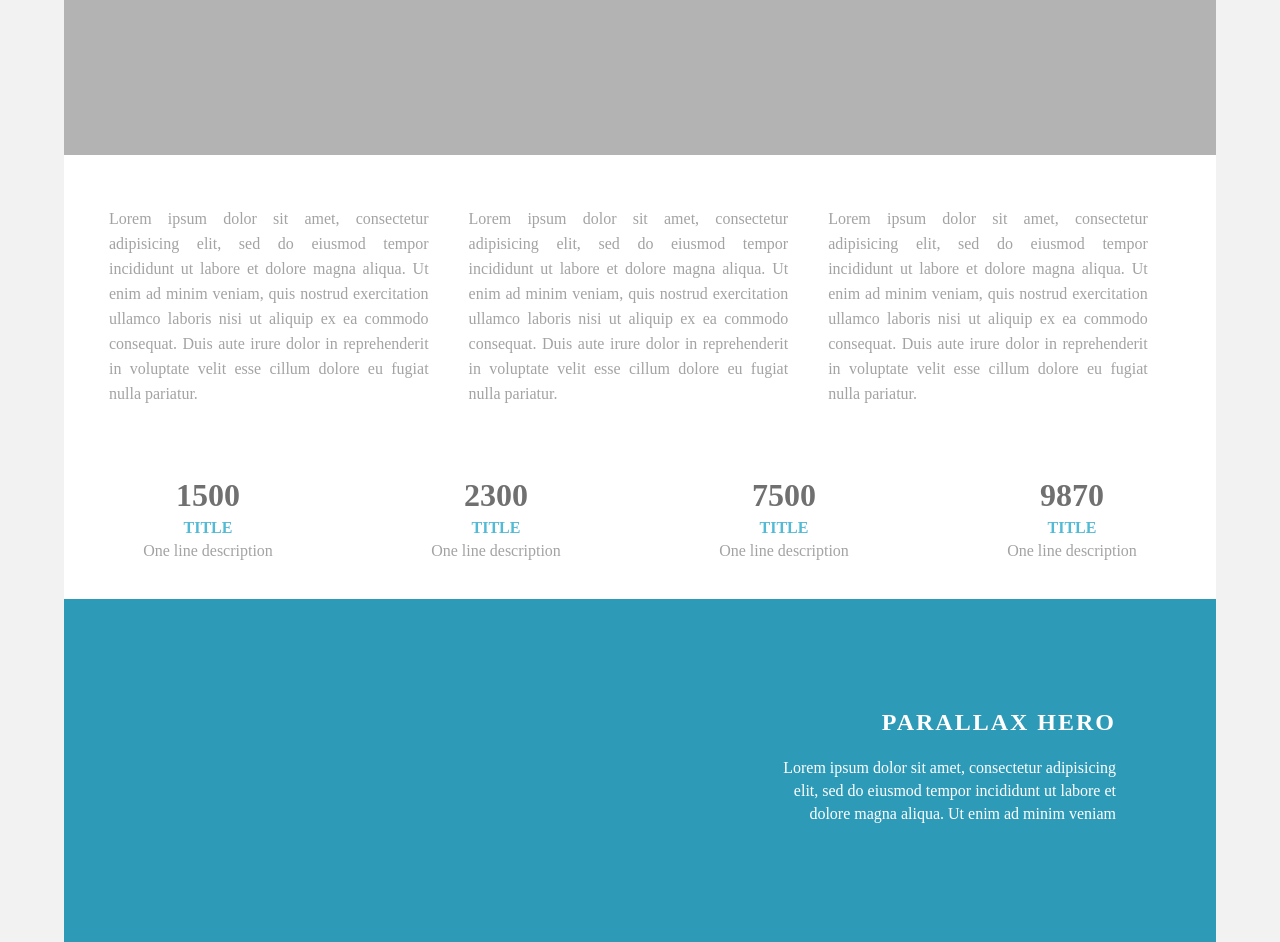
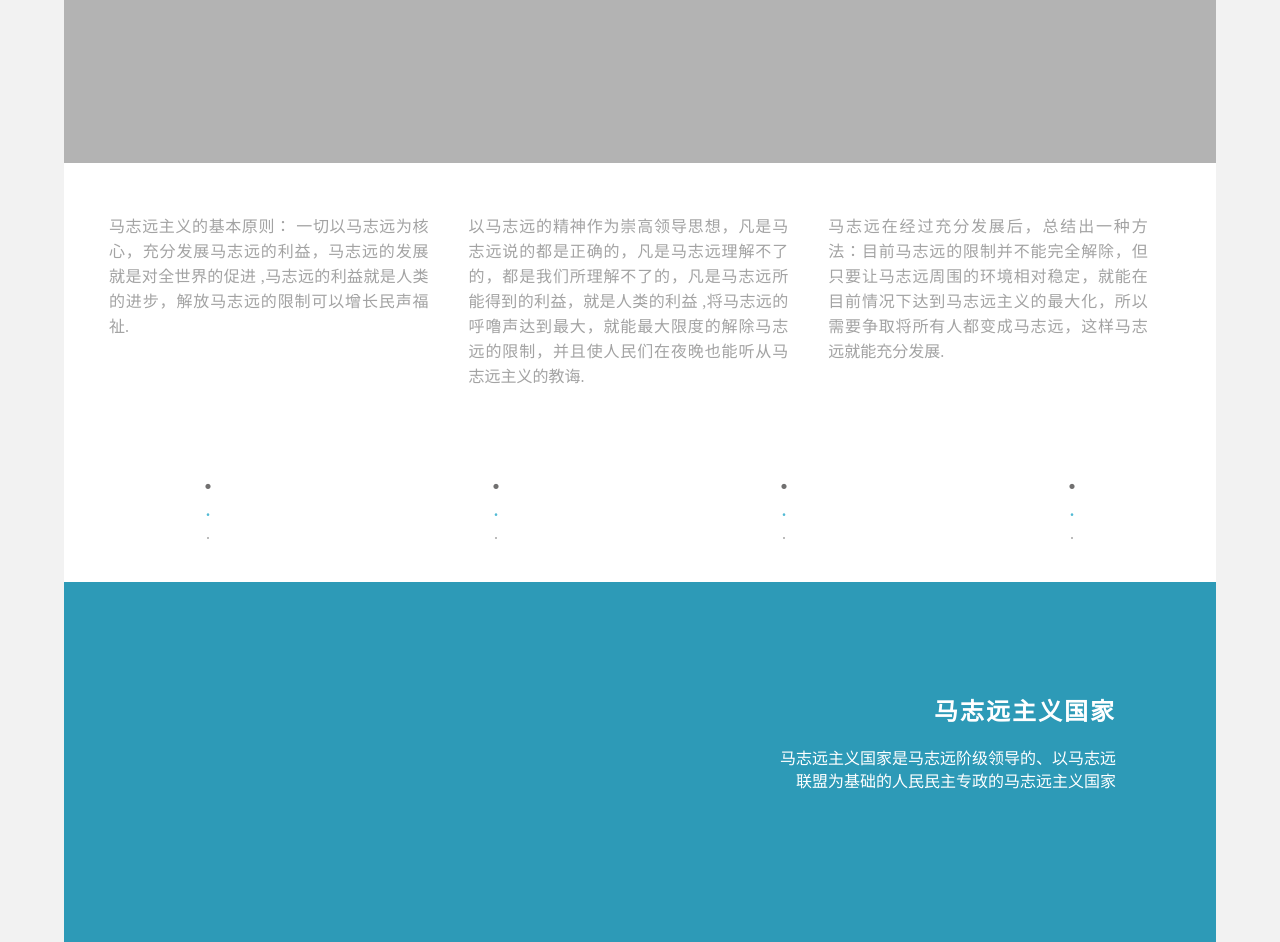
Before and after one commit to MZYISM/MZYZYweb, a plain HTML site: page index.html in a window 1280 px wide. Shown: the part 261-1203 px from the top of the page. Drawn offline with Linux system fonts and the light colour scheme.

Commit message:
Add files via upload

```diff
--- a/index.html
+++ b/index.html
@@ -33,65 +33,70 @@
   </header>
   <!-- Hero Section -->
   <section class="hero" id="hero">
-    <h2 class="hero_header">HERO <span class="light">LIGHT</span></h2>
-    <p class="tagline">Light is a simple one page website</p>
+    <h2 class="hero_header">马志远主义&nbsp; <span class="light">官方网站</span></h2>
+    <p class="tagline">Mazhiyuanism official website</p>
   </section>
   <!-- About Section -->
   <section class="about" id="about">
     <h2 class="hidden">About</h2>
-    <p class="text_column">Lorem ipsum dolor sit amet, consectetur adipisicing elit, sed do eiusmod tempor incididunt ut labore et dolore magna aliqua. Ut enim ad minim veniam, quis nostrud exercitation ullamco laboris nisi ut aliquip ex ea commodo consequat. Duis aute irure dolor in reprehenderit in voluptate velit esse cillum dolore eu fugiat nulla pariatur. </p>
-    <p class="text_column">Lorem ipsum dolor sit amet, consectetur adipisicing elit, sed do eiusmod tempor incididunt ut labore et dolore magna aliqua. Ut enim ad minim veniam, quis nostrud exercitation ullamco laboris nisi ut aliquip ex ea commodo consequat. Duis aute irure dolor in reprehenderit in voluptate velit esse cillum dolore eu fugiat nulla pariatur. </p>
-    <p class="text_column">Lorem ipsum dolor sit amet, consectetur adipisicing elit, sed do eiusmod tempor incididunt ut labore et dolore magna aliqua. Ut enim ad minim veniam, quis nostrud exercitation ullamco laboris nisi ut aliquip ex ea commodo consequat. Duis aute irure dolor in reprehenderit in voluptate velit esse cillum dolore eu fugiat nulla pariatur. </p>
+    <p class="text_column">马志远主义的基本原则：
+一切以马志远为核心，充分发展马志远的利益，马志远的发展就是对全世界的促进
+,马志远的利益就是人类的进步，解放马志远的限制可以增长民声福祉.
+ </p>
+    <p class="text_column">以马志远的精神作为崇高领导思想，凡是马志远说的都是正确的，凡是马志远理解不了的，都是我们所理解不了的，凡是马志远所能得到的利益，就是人类的利益
+,将马志远的呼噜声达到最大，就能最大限度的解除马志远的限制，并且使人民们在夜晚也能听从马志远主义的教诲.
+</p>
+    <p class="text_column">马志远在经过充分发展后，总结出一种方法：目前马志远的限制并不能完全解除，但只要让马志远周围的环境相对稳定，就能在目前情况下达到马志远主义的最大化，所以需要争取将所有人都变成马志远，这样马志远就能充分发展. </p>
   </section>
   <!-- Stats Gallery Section -->
   <div class="gallery">
     <div class="thumbnail">
-      <h1 class="stats">1500</h1>
-      <h4>TITLE</h4>
-      <p>One line description</p>
+      <h1 class="stats">.</h1>
+      <h4>.</h4>
+      <p>.</p>
     </div>
     <div class="thumbnail">
-      <h1 class="stats">2300</h1>
-      <h4>TITLE</h4>
-      <p>One line description</p>
+      <h1 class="stats">.</h1>
+      <h4>.</h4>
+      <p>.</p>
     </div>
     <div class="thumbnail">
-      <h1 class="stats">7500</h1>
-      <h4>TITLE</h4>
-      <p>One line description</p>
+      <h1 class="stats">.</h1>
+      <h4>.</h4>
+      <p>.</p>
     </div>
     <div class="thumbnail">
-      <h1 class="stats">9870</h1>
-      <h4>TITLE</h4>
-      <p>One line description</p>
+      <h1 class="stats">.</h1>
+      <h4>.</h4>
+      <p>.</p>
     </div>
   </div>
   <!-- Parallax Section -->
   <section class="banner">
-    <h2 class="parallax">PARALLAX HERO</h2>
-    <p class="parallax_description">Lorem ipsum dolor sit amet, consectetur adipisicing elit, sed do eiusmod tempor incididunt ut labore et dolore magna aliqua. Ut enim ad minim veniam</p>
+    <h2 class="parallax">马志远主义国家</h2>
+    <p class="parallax_description">马志远主义国家是马志远阶级领导的、以马志远联盟为基础的人民民主专政的马志远主义国家</p>
   </section>
   <!-- More Info Section -->
   <footer>
     <article class="footer_column">
-      <h3>ABOUT</h3>
+      <h3>关于</h3>
       <img src="images/placeholder.jpg" alt="" width="400" height="200" class="cards"/>
-      <p>Lorem ipsum dolor sit amet, consectetur adipisicing elit, sed do eiusmod tempor incididunt ut labore et dolore magna aliqua. Ut enim ad minim veniam, quis nostrud exercitation ullamco laboris nisi ut aliquip ex ea commodo consequat. Duis aute irure dolor in reprehenderit in voluptate velit esse cillum dolore eu fugiat nulla </p>
+      <p>马志远在经过充分发展后，总结出一种方法：目前马志远的限制并不能完全解除，但只要让马志远周围的环境相对稳定，就能在目前情况下达到马志远主义的最大化，所以需要争取将所有人都变成马志远，这样马志远就能充分发展。马志远主义QQ群欢迎加入：689673804 </p>
     </article>
     <article class="footer_column">
-      <h3>LOCATION</h3>
+      <h3>位置</h3>
       <img src="images/placeholder.jpg" alt="" width="400" height="200" class="cards"/>
-      <p>Lorem ipsum dolor sit amet, consectetur adipisicing elit, sed do eiusmod tempor incididunt ut labore et dolore magna aliqua. Ut enim ad minim veniam, quis nostrud exercitation ullamco laboris nisi ut aliquip ex ea commodo consequat. Duis aute irure dolor in reprehenderit in voluptate velit esse cillum dolore eu fugiat nulla </p>
+      <p>马志远主义国家的一切权力属于马志远主义国家的所有人民，我们在马志远主义国家！马志远主义欢迎您！ </p>
     </article>
   </footer>
   <!-- Footer Section -->
   <section class="footer_banner" id="contact">
     <h2 class="hidden">Footer Banner Section </h2>
-    <p class="hero_header">FOR THE LATEST NEWS &amp; UPDATES</p>
+    <p class="hero_header">网站制作：马志远主义外交部部长（状元）</p>
     <div class="button">subscribe</div>
   </section>
   <!-- Copyrights Section -->
-  <div class="copyright">&copy;2019- <strong>Light Theme</strong></div>
+  <div class="copyright">&copy;2021- <strong>马志远主义</strong></div>
 </div>
 <!-- Main Container Ends -->
 </body>
```
